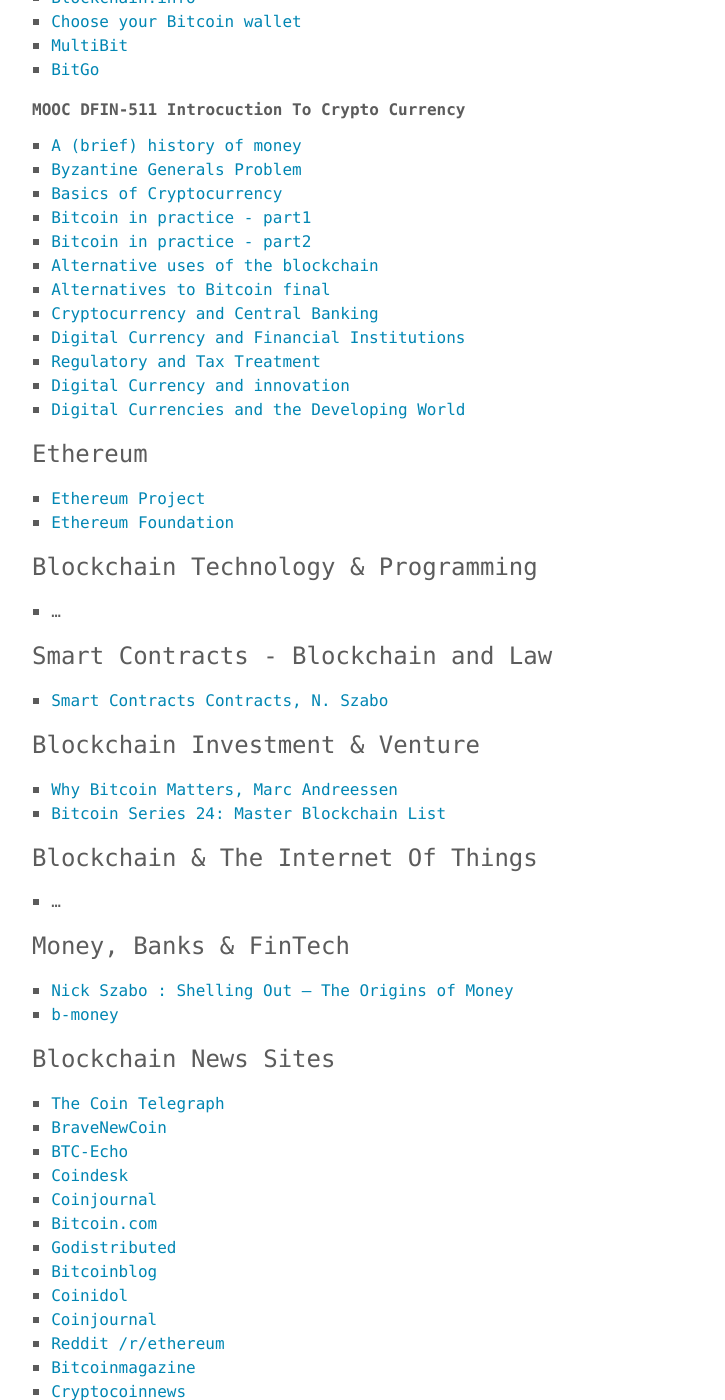
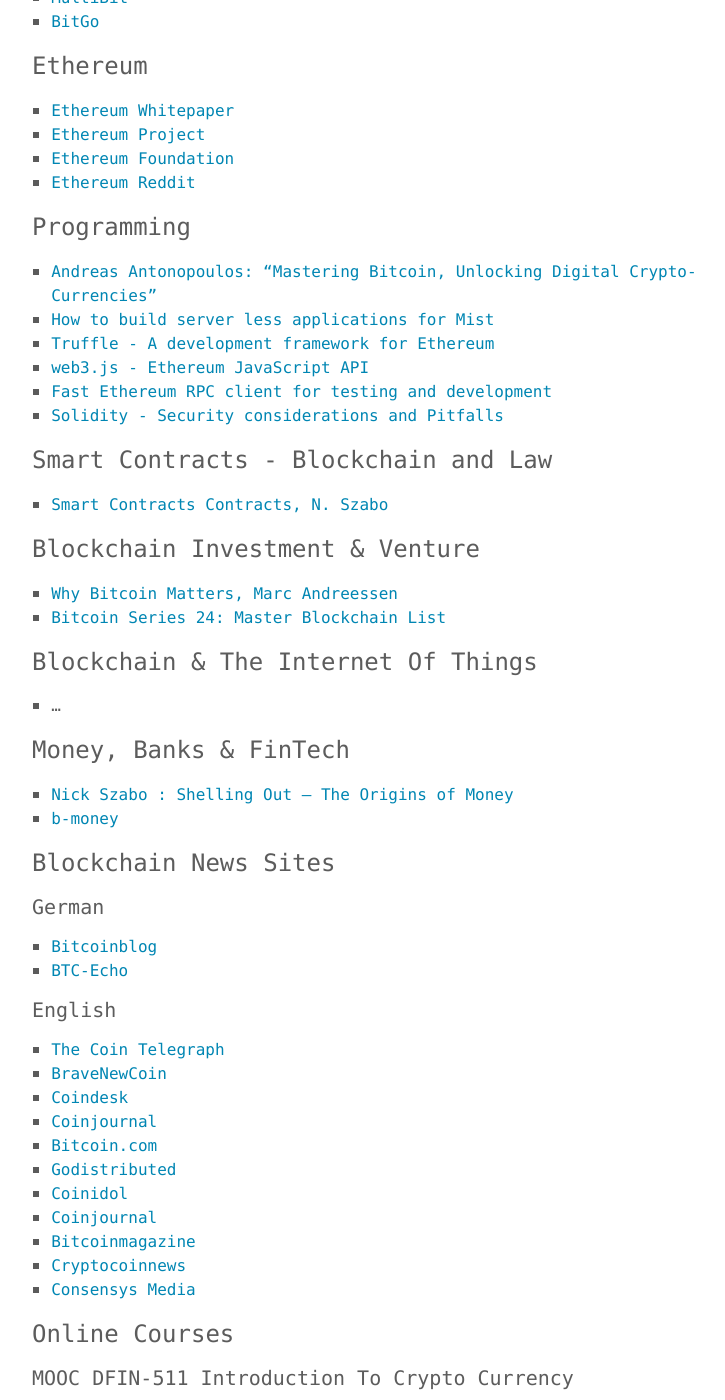
Before and after one commit to blocklab/site, a Jekyll site: the page built from links.md, in a window 1280 px wide and 1400 px high, scrolled down 763 px. Shown: the whole window, without its empty margins (232-957 px from the left). Built offline with Jekyll 4.4.1, drawn with Linux system fonts in a browser that asks for light colours; some of the changed text lies outside the part shown.

Commit message:
update links

```diff
--- a/links.md
+++ b/links.md
@@ -6,37 +6,28 @@ permalink: /links/
 
 ## Link Collection
 
-### Bitcoin Basics
+### Bitcoin
 * [Bitcoin: A Peer-to-Peer Electronic Cash System (Satoshi Nakamoto)](https://bitcoin.org/bitcoin.pdf)
 * [Bitcoin Wiki](https://en.bitcoin.it/)
-* [Andreas Antonopoulos: “Mastering Bitcoin, Unlocking Digital Crypto-Currencies”](https://github.com/aantonop/bitcoinbook/blob/develop/ch01.asciidoc)
-* [Wences Cesares : What is Bitcoin ?](https://www.linkedin.com/pulse/20141120164624-208991-what-is-bitcoin)
+* [Wences Cesares - What is Bitcoin?](https://www.linkedin.com/pulse/20141120164624-208991-what-is-bitcoin)
 * [Blockchain.info](http://blockchain.info/)
 * [Choose your Bitcoin wallet](https://bitcoin.org/en/choose-your-wallet)
 * [MultiBit](https://multibit.org/)
 * [BitGo](https://www.bitgo.com/)
 
-**MOOC DFIN-511 Introcuction To Crypto Currency**
-
-1. [A (brief) history of money](https://db.tt/yqorTxjh)
-2. [Byzantine Generals Problem](https://db.tt/BcYGaVB8)
-3. [Basics of Cryptocurrency](https://db.tt/Yqlx9DvW)
-4. [Bitcoin in practice - part1](https://db.tt/1qGrVT1W)
-5. [Bitcoin in practice - part2](https://db.tt/eqFusbZO)
-6. [Alternative uses of the blockchain](https://db.tt/iNDhgLDq)
-7. [Alternatives to Bitcoin final](https://db.tt/FM3Zxr6r)
-8. [Cryptocurrency and Central Banking](https://db.tt/KEEbxd8T)
-9. [Digital Currency and Financial Institutions](https://db.tt/FV8seM6I)
-10. [Regulatory and Tax Treatment](https://db.tt/mxyVCOgl)
-11. [Digital Currency and innovation](https://db.tt/CSy7iC1s)
-12. [Digital Currencies and the Developing World](https://db.tt/pAqXuGz5)
-
 ### Ethereum
+* [Ethereum Whitepaper](https://github.com/ethereum/wiki/wiki/White-Paper)
 * [Ethereum Project](https://www.ethereum.org/)
 * [Ethereum Foundation](https://www.ethereum.org/foundation)
+* [Ethereum Reddit](https://www.reddit.com/r/ethereum/)
 
-### Blockchain Technology & Programming
-* ...
+### Programming
+* [Andreas Antonopoulos: “Mastering Bitcoin, Unlocking Digital Crypto-Currencies”](https://github.com/aantonop/bitcoinbook/blob/develop/ch01.asciidoc)
+* [How to build server less applications for Mist](https://blog.ethereum.org/2016/07/12/build-server-less-applications-mist/)
+* [Truffle - A development framework for Ethereum](https://github.com/ConsenSys/truffle)
+* [web3.js - Ethereum JavaScript API](https://github.com/ethereum/web3.js)
+* [Fast Ethereum RPC client for testing and development](https://github.com/ethereumjs/testrpc)
+* [Solidity - Security considerations and Pitfalls](http://solidity.readthedocs.io/en/develop/security-considerations.html#pitfalls)
 
 ### Smart Contracts - Blockchain and Law
 * [Smart Contracts Contracts, N. Szabo](http://szabo.best.vwh.net/smart_contracts_idea.html)
@@ -53,21 +44,44 @@ permalink: /links/
 * [b-money](http://www.weidai.com/bmoney.txt)
 
 ### Blockchain News Sites
+
+#### German
+
+* [Bitcoinblog](https://bitcoinblog.de)
+* [BTC-Echo](http://www.btc-echo.de/)
+
+#### English
 * [The Coin Telegraph](http://cointelegraph.com/)
 * [BraveNewCoin](http://bravenewcoin.com/)
-* [BTC-Echo](http://www.btc-echo.de/)
 * [Coindesk](http://www.coindesk.com)
 * [Coinjournal](http://coinjournal.net)
 * [Bitcoin.com](https://news.bitcoin.com/)
 * [Godistributed](https://godistributed.com)
-* [Bitcoinblog](https://bitcoinblog.de)
 * [Coinidol](https://coinidol.com)
 * [Coinjournal](http://coinjournal.net/)
-* [Reddit /r/ethereum](https://www.reddit.com/r/ethereum/)
 * [Bitcoinmagazine](https://bitcoinmagazine.com)
 * [Cryptocoinnews](https://www.cryptocoinsnews.com)
 * [Consensys Media](https://media.consensys.net/)
 
+### Online Courses
+
+#### MOOC DFIN-511 Introduction To Crypto Currency
+
+1. [A (brief) history of money](https://db.tt/yqorTxjh)
+2. [Byzantine Generals Problem](https://db.tt/BcYGaVB8)
+3. [Basics of Cryptocurrency](https://db.tt/Yqlx9DvW)
+4. [Bitcoin in practice - part1](https://db.tt/1qGrVT1W)
+5. [Bitcoin in practice - part2](https://db.tt/eqFusbZO)
+6. [Alternative uses of the blockchain](https://db.tt/iNDhgLDq)
+7. [Alternatives to Bitcoin final](https://db.tt/FM3Zxr6r)
+8. [Cryptocurrency and Central Banking](https://db.tt/KEEbxd8T)
+9. [Digital Currency and Financial Institutions](https://db.tt/FV8seM6I)
+10. [Regulatory and Tax Treatment](https://db.tt/mxyVCOgl)
+11. [Digital Currency and innovation](https://db.tt/CSy7iC1s)
+12. [Digital Currencies and the Developing World](https://db.tt/pAqXuGz5)
+
+[Coursera - Princeton University - Bitcoin and Cryptocurrency Technologies](https://www.coursera.org/learn/cryptocurrency)
+[Coursera - Stanford University - Cryptography I](https://www.coursera.org/learn/crypto)
 
 ### Other Helfpul Links
 * [Bitcoin’s future - Hidden flipside, How the crypto-currency could become the internet of money](http://www.economist.com/news/finance-and-economics/21599054-how-crypto-currency-could-become-internet-money-hidden-flipside)
```
